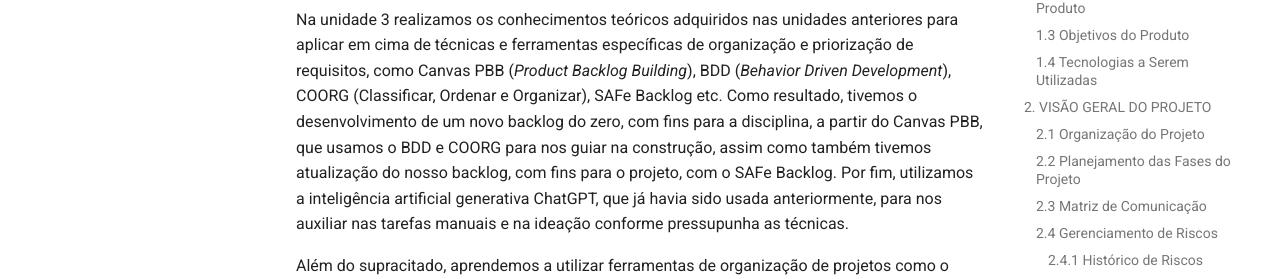
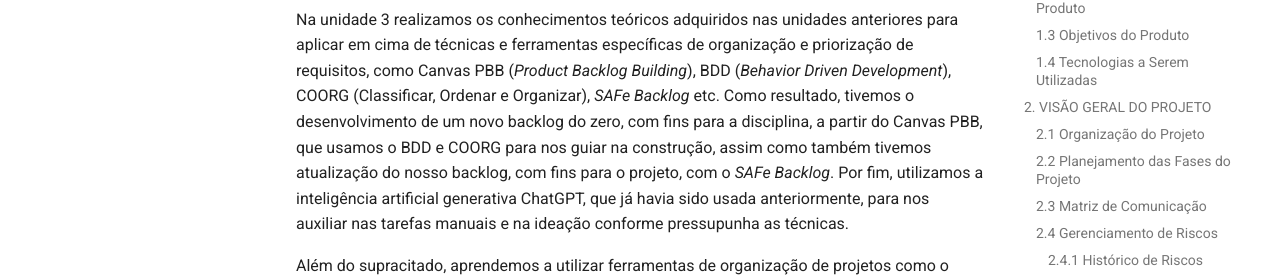
Before and after one commit to mdsreq-fga-unb/2023.1-UniBuddy, an MkDocs documentation site: the page built from docs/visao-produto-projeto.md, in a window 1280 px wide and 900 px high, scrolled down 14015 px. Shown: the part 199-478 px from the top of the window. Built offline with MkDocs 1.6.1 and Material for MkDocs 9.7.7, drawn with Linux system fonts in a browser that asks for light colours; comment, search, counter and statistics services are not loaded.

Commit message:
Correção de nome

```diff
--- a/docs/visao-produto-projeto.md
+++ b/docs/visao-produto-projeto.md
@@ -380,7 +380,7 @@
 
 Portanto, com base no descrito acima, podemos dizer que aprendemos todo o processo de definição dos requisitos, de uma maneira objetiva, organizada e concisa, mesmo com diversas discordâncias e erros ao longo do processo, o que nos levou a mais aprendizados enquanto equipe. Em seguida, também aprendemos que muitas vezes pode ser necessário readaptar o cronograma e até mesmo a abordagem do processo de desenvolvimento, a depender do contexto. Ainda sim, temos que fazer alinhamentos constantes e validações com os representantes, professor e monitores para ter o melhor proveito da disciplina. Por fim, aprendemos que MVP1 e MVP2 são produtos que geram valor para o cliente, mesmo que limitados, mas que trazem a oportunidade do cliente experimentar e entender o diferencial do produto, em razão disso, torna-se uma das fases mais estratégicas de um produto, onde o usuário pode decidir comprar ou descartar a ideia.
 ### Unidade 3
-Na unidade 3 realizamos os conhecimentos teóricos adquiridos nas unidades anteriores para aplicar em cima de técnicas e ferramentas específicas de organização e priorização de requisitos, como Canvas PBB (_Product Backlog Building_), BDD (_Behavior Driven Development_), COORG (Classificar, Ordenar e Organizar), SAFe Backlog etc. Como resultado, tivemos o desenvolvimento de um novo backlog do zero, com fins para a disciplina, a partir do Canvas PBB, que usamos o BDD e COORG para nos guiar na construção, assim como também tivemos atualização do nosso backlog, com fins para o projeto, com o SAFe Backlog. Por fim, utilizamos a inteligência artificial generativa ChatGPT, que já havia sido usada anteriormente, para nos auxiliar nas tarefas manuais e na ideação conforme pressupunha as técnicas.
+Na unidade 3 realizamos os conhecimentos teóricos adquiridos nas unidades anteriores para aplicar em cima de técnicas e ferramentas específicas de organização e priorização de requisitos, como Canvas PBB (_Product Backlog Building_), BDD (_Behavior Driven Development_), COORG (Classificar, Ordenar e Organizar), _SAFe Backlog_ etc. Como resultado, tivemos o desenvolvimento de um novo backlog do zero, com fins para a disciplina, a partir do Canvas PBB, que usamos o BDD e COORG para nos guiar na construção, assim como também tivemos atualização do nosso backlog, com fins para o projeto, com o _SAFe Backlog_. Por fim, utilizamos a inteligência artificial generativa ChatGPT, que já havia sido usada anteriormente, para nos auxiliar nas tarefas manuais e na ideação conforme pressupunha as técnicas.
 
 Além do supracitado, aprendemos a utilizar ferramentas de organização de projetos como o GitHub Projects, com quadro Kanban, Teams e WhatsApp para garantir que todos do grupo estivessem desenvolvendo e que pudéssemos acompanhar o progresso de cada um. Por sua vez, a comunicação se fez presente em todas essas fases, mostrando sua importância para a harmonia do grupo, assim como a resolução de conflitos e maturação dos membros, por meio de feedbacks e reuniões de alinhamento individuais (_one-one_) e coletivas.
 
```
